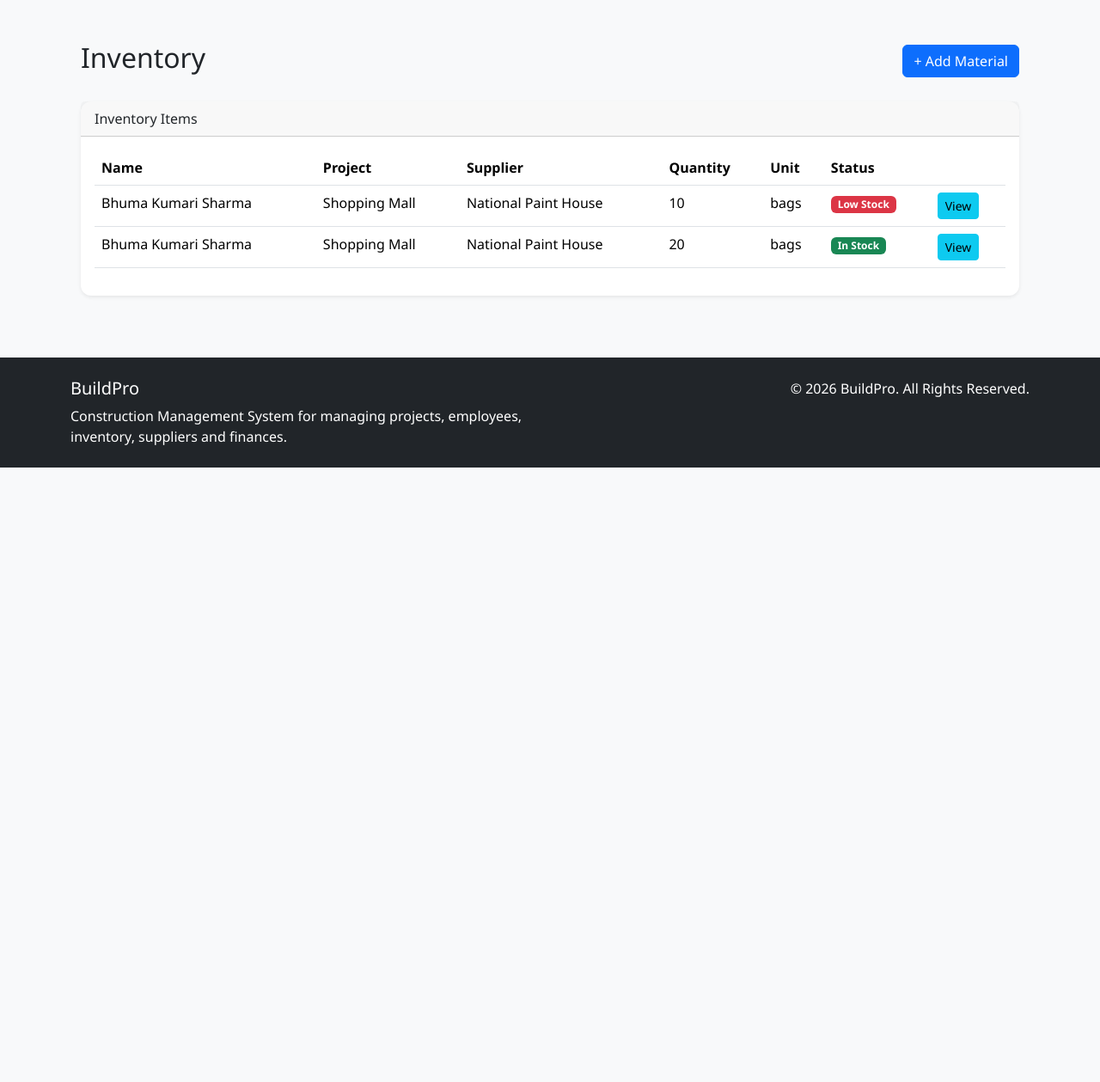
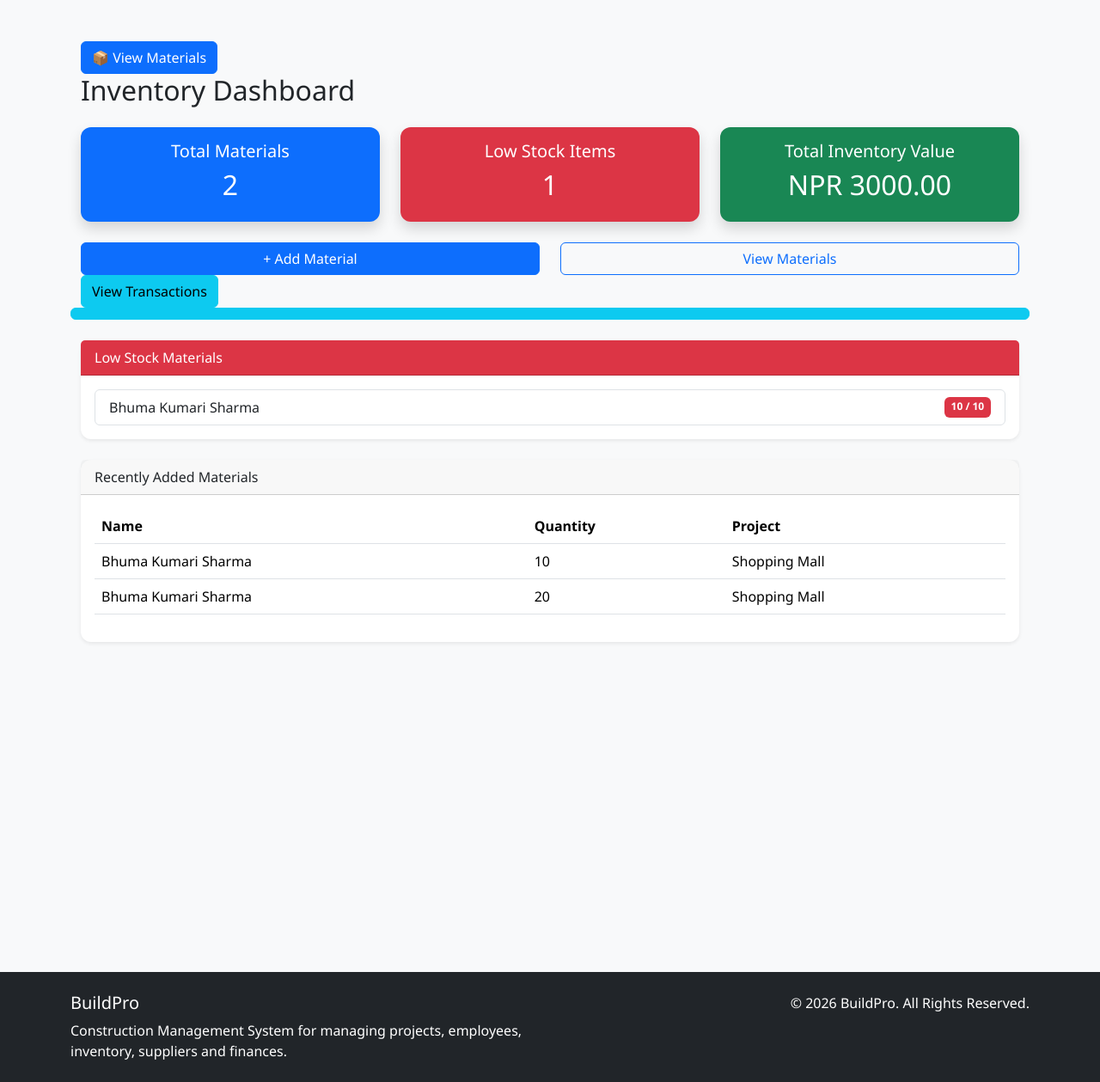
Before and after one commit to triptit60/Construction_Management_System, a Django app: page /inventory/ in a window 1280 px wide. Shown: the part 60-1319 px from the top of the page at 86% size. Before the commit the page ends 604 px from the top, so only its background shows below. Run offline with Django 5.2, Linux system fonts and the light colour scheme; a user stored in the database is signed in; data comes from the database, SQL or seed files in the repository; both versions use the stored data as it was after the commit.

Commit message:
Complete inventory module with transactions and dashboard

```diff
--- a/inventory/models.py
+++ b/inventory/models.py
@@ -22,6 +22,7 @@ class InventoryItem(models.Model):
     created_at = models.DateTimeField(auto_now_add=True)
     updated_at = models.DateTimeField(auto_now=True)
 
+
     def total_value(self):
         return self.quantity * self.unit_price
 
@@ -31,3 +32,18 @@ class InventoryItem(models.Model):
 
     def __str__(self):
         return self.name
+
+#For inventory Transcation
+class InventoryTransaction(models.Model):
+    TRANSACTION_TYPES = [
+        ("IN", "Stock In"),
+        ("OUT", "Stock Out"),
+    ]
+    item = models.ForeignKey(InventoryItem,on_delete=models.CASCADE,related_name="transactions")
+    transaction_type = models.CharField(max_length=3,choices=TRANSACTION_TYPES)
+    quantity = models.PositiveIntegerField()
+    notes = models.TextField(blank=True)
+    created_at = models.DateTimeField(auto_now_add=True)
+
+    def __str__(self):
+        return f"{self.item.name} - {self.transaction_type} ({self.quantity})"
--- /dev/null
+++ b/inventory/templates/inventory/inventory_dashboard.html
@@ -0,0 +1,165 @@
+{% extends "base.html" %}
+
+{% block title %}
+Inventory Dashboard
+{% endblock %}
+
+{% block content %}
+
+<div class="container mt-4">
+
+    <a href="{% url 'inventory_list' %}" class="btn btn-primary">
+    📦 View Materials
+</a>
+
+    <h2 class="mb-4">Inventory Dashboard</h2>
+
+    <div class="row g-4">
+
+        <div class="col-md-4">
+            <div class="card bg-primary text-white shadow">
+                <div class="card-body text-center">
+                    <h5>Total Materials</h5>
+                    <h2>{{ total_materials }}</h2>
+                </div>
+            </div>
+        </div>
+
+        <div class="col-md-4">
+            <div class="card bg-danger text-white shadow">
+                <div class="card-body text-center">
+                    <h5>Low Stock Items</h5>
+                    <h2>{{ low_stock_count }}</h2>
+                </div>
+            </div>
+        </div>
+
+        <div class="col-md-4">
+            <div class="card bg-success text-white shadow">
+                <div class="card-body text-center">
+                    <h5>Total Inventory Value</h5>
+                    <h2>NPR {{ total_inventory_value }}</h2>
+                </div>
+            </div>
+        </div>
+
+    </div>
+    <div class="row mt-4">
+
+    <div class="col-md-6">
+        <a href="{% url 'inventory_create' %}" class="btn btn-primary w-100">
+            + Add Material
+        </a>
+    </div>
+
+    <div class="col-md-6">
+        <a href="{% url 'inventory_list' %}" class="btn btn-outline-primary w-100">
+            View Materials
+        </a>
+    </div>
+
+ <div class="col-md-6">
+    <a href="{% url 'transaction_list' %}" class="btn btn-info">
+    View Transactions
+</div>
+</a>
+
+</div>
+
+<div class="card mt-4 shadow-sm">
+
+    <div class="card-header bg-danger text-white">
+        Low Stock Materials
+    </div>
+
+    <div class="card-body">
+
+        {% if low_stock_items %}
+
+            <ul class="list-group">
+
+                {% for item in low_stock_items %}
+
+                    <li class="list-group-item d-flex justify-content-between">
+
+                        {{ item.name }}
+
+                        <span class="badge bg-danger">
+
+                            {{ item.quantity }} / {{ item.low_stock_threshold }}
+
+                        </span>
+
+                    </li>
+
+                {% endfor %}
+
+            </ul>
+
+        {% else %}
+
+            <p class="text-success mb-0">
+                No low stock materials 🎉
+            </p>
+
+        {% endif %}
+
+    </div>
+
+</div>
+
+<div class="card mt-4 shadow-sm">
+
+    <div class="card-header">
+        Recently Added Materials
+    </div>
+
+    <div class="card-body">
+
+        <table class="table">
+
+            <thead>
+                <tr>
+                    <th>Name</th>
+                    <th>Quantity</th>
+                    <th>Project</th>
+                </tr>
+            </thead>
+
+            <tbody>
+
+                {% for item in recent_items %}
+
+                <tr>
+
+                    <td>{{ item.name }}</td>
+
+                    <td>{{ item.quantity }}</td>
+
+                    <td>{{ item.project }}</td>
+
+                </tr>
+
+                {% empty %}
+
+                <tr>
+
+                    <td colspan="3">
+                        No materials found.
+                    </td>
+
+                </tr>
+
+                {% endfor %}
+
+            </tbody>
+
+        </table>
+
+    </div>
+
+</div>
+<br/><br/><br/><br/><br/><br/><br/><br/><br/><br/><br/><br/><br/>
+</div>
+
+{% endblock %}
--- a/inventory/templates/inventory/inventory_list.html
+++ b/inventory/templates/inventory/inventory_list.html
@@ -9,12 +9,26 @@ Inventory
 <div class="container mt-4">
 
     <div class="d-flex justify-content-between align-items-center mb-4">
-        <h2>Inventory</h2>
+
+    <h2>Inventory Materials</h2>
+
+    <div>
+
+        <a href="{% url 'inventory_dashboard' %}" class="btn btn-outline-secondary">
+            📊 Dashboard
+        </a>
 
         <a href="{% url 'inventory_create' %}" class="btn btn-primary">
             + Add Material
         </a>
+
+        <a href="{% url 'transaction_create' %}" class="btn btn-primary">
+            + New Transaction
+        </a>
+
     </div>
+
+</div>
 
     <div class="card shadow-sm">
 
--- a/inventory/urls.py
+++ b/inventory/urls.py
@@ -2,9 +2,15 @@ from django.urls import path
 from . import views
 
 urlpatterns = [
-    path("", views.inventory_list, name="inventory_list"),
+    path("", views.inventory_dashboard, name="inventory_dashboard"),
+    path("materials/", views.inventory_list, name="inventory_list"),
     path("create/", views.inventory_create, name="inventory_create"),
     path("<int:pk>/", views.inventory_detail, name="inventory_detail"),
     path("<int:pk>/edit/", views.inventory_update, name="inventory_update"),
     path("<int:pk>/delete/", views.inventory_delete, name="inventory_delete"),
+
+    #Transaction
+    path("transactions/add/",views.transaction_create, name="transaction_create",),
+    path("transactions/",views.transaction_list,name="transaction_list",),
+    path("item/<int:pk>/",views.inventory_detail,name="inventory_detail",),
 ]
--- a/inventory/views.py
+++ b/inventory/views.py
@@ -2,16 +2,104 @@ from django.shortcuts import render
 from django.contrib import messages
 from django.contrib.auth.decorators import login_required
 from django.shortcuts import get_object_or_404, redirect, render
+from django.shortcuts import render, redirect
+from .forms import InventoryTransactionForm
 
 from .forms import InventoryForm
-from .models import InventoryItem
+from .models import InventoryItem,InventoryTransaction
+from django.db.models import F
 # Create your views here.
+
+@login_required
+def inventory_detail(request, pk):
+    item = get_object_or_404(InventoryItem, pk=pk)
+
+    transactions = (InventoryTransaction.objects.filter(item=item).order_by("-created_at"))
+    context = {"item": item,"transactions": transactions,}
+    return render(request, "inventory/inventory_detail.html", context)
+
+@login_required
+def transaction_create(request):
+    if request.method == "POST":
+        form = InventoryTransactionForm(request.POST)
+
+        if form.is_valid():
+            transaction = form.save(commit=False)
+            item = transaction.item
+
+            # Stock In
+            if transaction.transaction_type == "IN":
+                item.quantity += transaction.quantity
+
+            # Stock Out
+            elif transaction.transaction_type == "OUT":
+                if item.quantity < transaction.quantity:
+                    messages.error(request, "Not enough stock available.")
+                    return render(request, "inventory/transaction_form.html", {"form": form})
+
+                item.quantity -= transaction.quantity
+
+            # Save updated quantity
+            item.save()
+
+            # Save transaction
+            transaction.save()
+            messages.success(request, "Inventory transaction recorded successfully!")
+            return redirect("inventory_list")
+
+    else:
+        form = InventoryTransactionForm()
+    return render(request, "inventory/transaction_form.html", {"form": form})
+
+
+@login_required
+def transaction_list(request):
+    transactions = InventoryTransaction.objects.select_related("item").order_by("-created_at")
+
+    return render(request, "inventory/transaction_list.html", {
+        "transactions": transactions,})
+
+
+@login_required
+def inventory_dashboard(request):
+    items = InventoryItem.objects.all()
+
+    total_materials = items.count()
+
+    low_stock_items = items.filter(
+        quantity__lte=F("low_stock_threshold")
+    )
+
+    total_inventory_value = sum(
+        item.total_value() for item in items
+    )
+
+    recent_items = items.order_by("-created_at")[:5]
+
+    context = {
+        "total_materials": total_materials,
+        "low_stock_count": low_stock_items.count(),
+        "low_stock_items": low_stock_items,
+        "recent_items": recent_items,
+        "total_inventory_value": total_inventory_value,
+    }
+    return render( request,"inventory/inventory_dashboard.html",context,)
+
 
 
 @login_required
 def inventory_list(request):
     items = InventoryItem.objects.all().order_by("-created_at")
-    return render(request, "inventory/inventory_list.html", {"items": items})
+    total_materials = items.count()
+    low_stock_count = items.filter(quantity__lte=F("low_stock_threshold")).count()
+    total_inventory_value = sum(item.total_value() for item in items)
+    context = {
+        "items": items,
+        "total_materials": total_materials,
+        "low_stock_count": low_stock_count,
+        "total_inventory_value": total_inventory_value,
+    }
+    return render(request, "inventory/inventory_list.html", context)
 
 
 @login_required
```
Also changed, not shown: inventory/admin.py (+17 -1 lines), inventory/forms.py (+14 -0 lines), inventory/templates/inventory/inventory_detail.html (+7 -0 lines), inventory/templates/inventory/transaction_form.html (added, +28 -0 lines), inventory/templates/inventory/transaction_list.html (added, +53 -0 lines), db.sqlite3, inventory/migrations/0004_inventoryitem_minimum_stock.py (added), inventory/migrations/0005_remove_inventoryitem_minimum_stock.py (added), inventory/migrations/0006_inventorytransaction.py (added).
